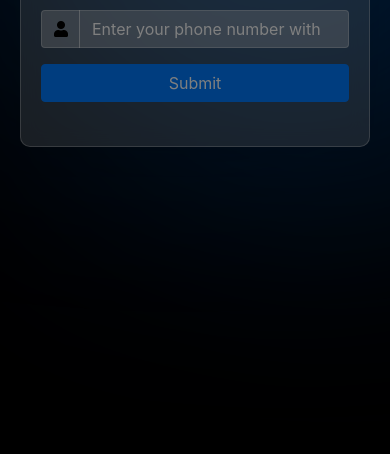
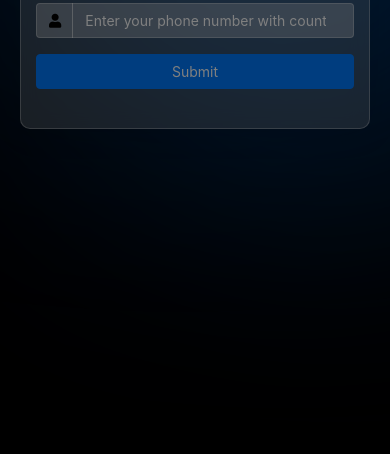
Before and after one commit to Thajoshua/izuku-paircode, a website: page pair.html in a window 390 px wide. Shown: the part 390-844 px from the top of the page. Drawn offline with nearby package versions, Linux system fonts and the light colour scheme.

Commit message:
kjldnfvdvdfnvklf

```diff
--- a/pair.html
+++ b/pair.html
@@ -21,6 +21,7 @@
     h1 {
       font-family: Helvetica, Arial, sans-serif;
       font-weight: 700;
+      font-size: 2rem;
     }
 
     #warningModal .modal-content {
@@ -39,8 +40,9 @@
       backdrop-filter: blur(10px);
       -webkit-backdrop-filter: blur(10px);
       border: 1px solid rgba(255, 255, 255, 0.3);
-      max-width: 400px;
+      max-width: 100%;
       width: 100%;
+      margin: 20px;
     }
 
     .fluid-background {
@@ -92,10 +94,23 @@
     @media (max-width: 768px) {
       body {
         padding: 20px;
+        flex-direction: column;
+      }
+
+      h1 {
+        font-size: 1.5rem;
       }
 
       .blur-container {
-        max-width: 100%;
+        padding: 15px;
+      }
+
+      .input-group-text, .form-control {
+        font-size: 0.875rem;
+      }
+
+      .btn {
+        font-size: 0.875rem;
       }
     }
   </style>
@@ -118,7 +133,7 @@
           </button>
         </div>
         <div class="modal-body">
-          We are not able to access anyone's session ID and you should be careful of who you give your session ID to.
+          We are not able to accessbkjjkcbk anyone's session ID and you should be careful of who you give your session ID to.
         </div>
         <div class="modal-footer">
           <button type="button" class="btn btn-primary" data-dismiss="modal">OK</button>
```
